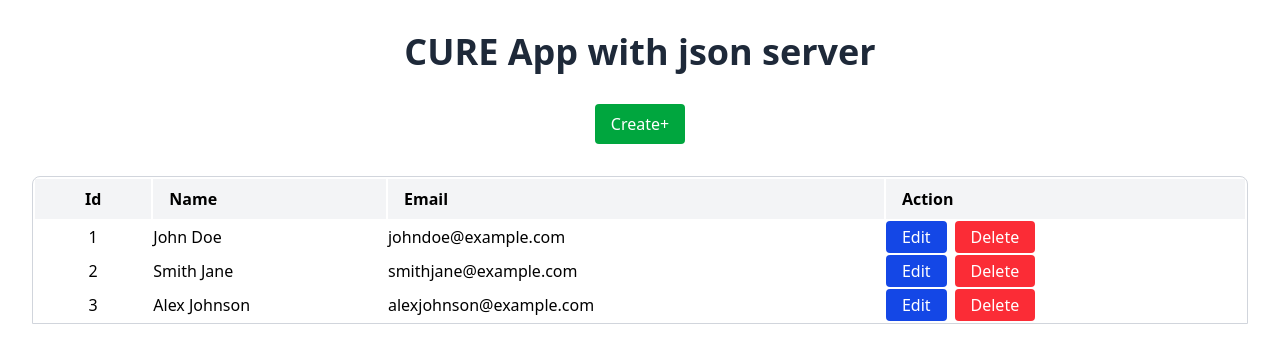
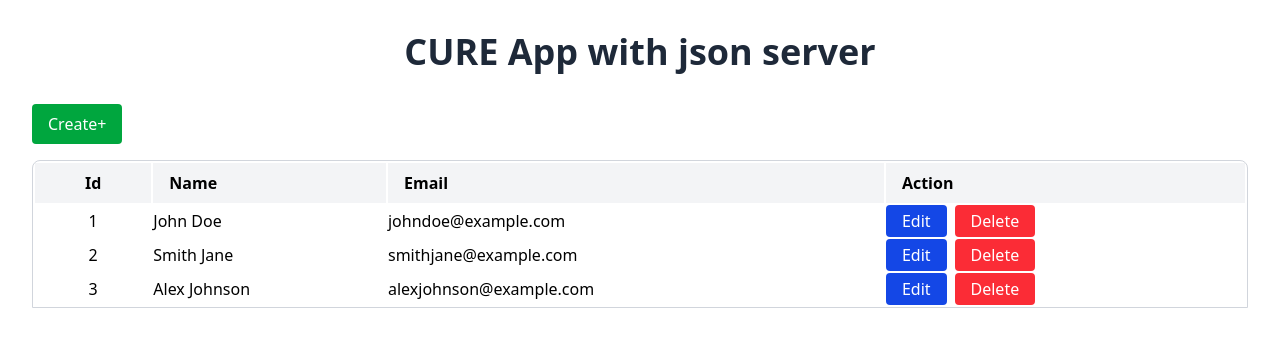
Before and after one commit to wptasmina/redux-curd, a React (Vite) app: page / in a window 1280 px wide. Shown: the top 360 px of the page. Built offline with nearby package versions, Linux system fonts and the light colour scheme.

Commit message:
create button text-left

```diff
--- a/src/page/Home.jsx
+++ b/src/page/Home.jsx
@@ -13,12 +13,14 @@ export default function Home() {
 
 
   return (
-    <div className="">
+    <div>
       <h2 className="text-4xl font-bold text-gray-800">CURE App with json server</h2>
+      <div className="text-left mt-8 mb-4">
       <Link to="/create">
-        <button className="my-8 px-4 py-2 bg-green-600 hover:bg-green-700 text-white font-medium rounded cursor-pointer">Create+</button>
+        <button className=" px-4 py-2 bg-green-600 hover:bg-green-700 text-white font-medium rounded cursor-pointer">Create+</button>
       </Link>
 
+      </div>
       <table className="table border border-gray-300 border-separate rounded-t-lg w-full text-left">
         <thead className="bg-gray-100">
           <tr>
```
Also changed, not shown: src/page/Create.jsx (+5 -5 lines).
